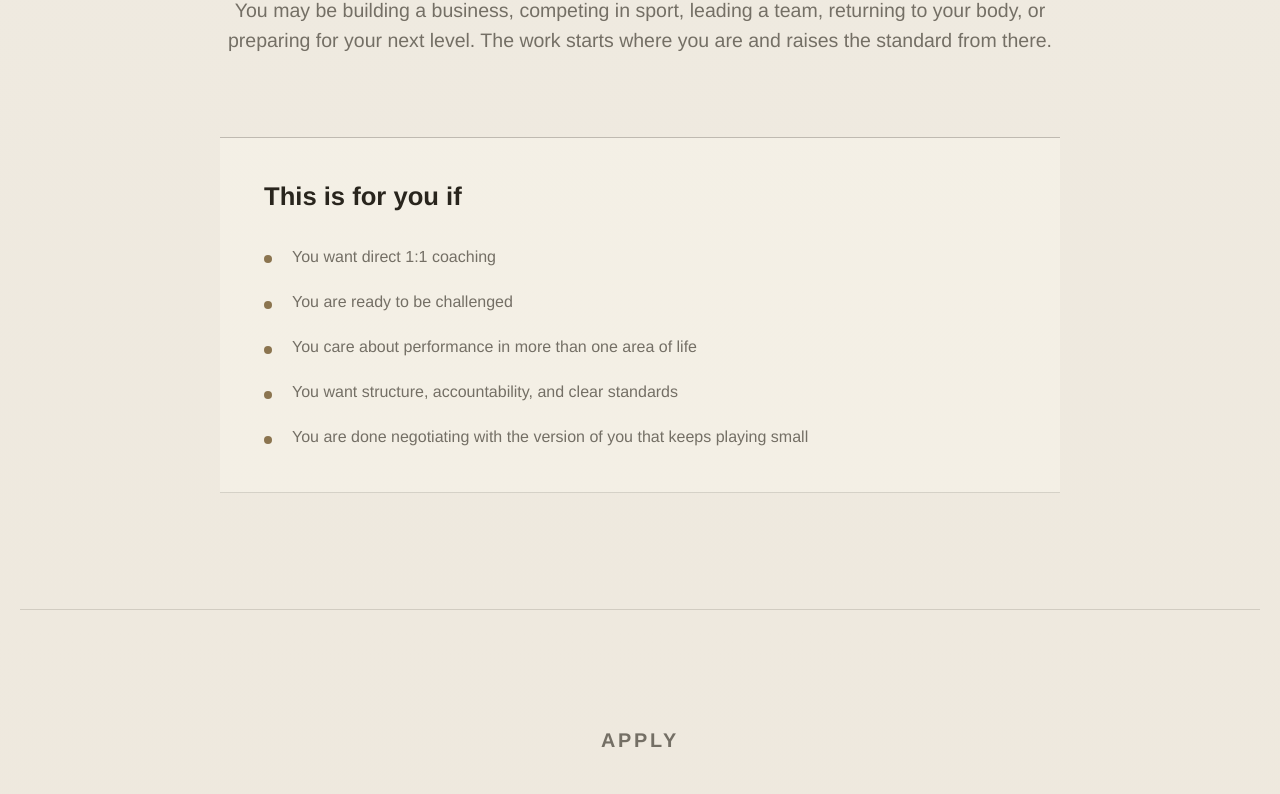
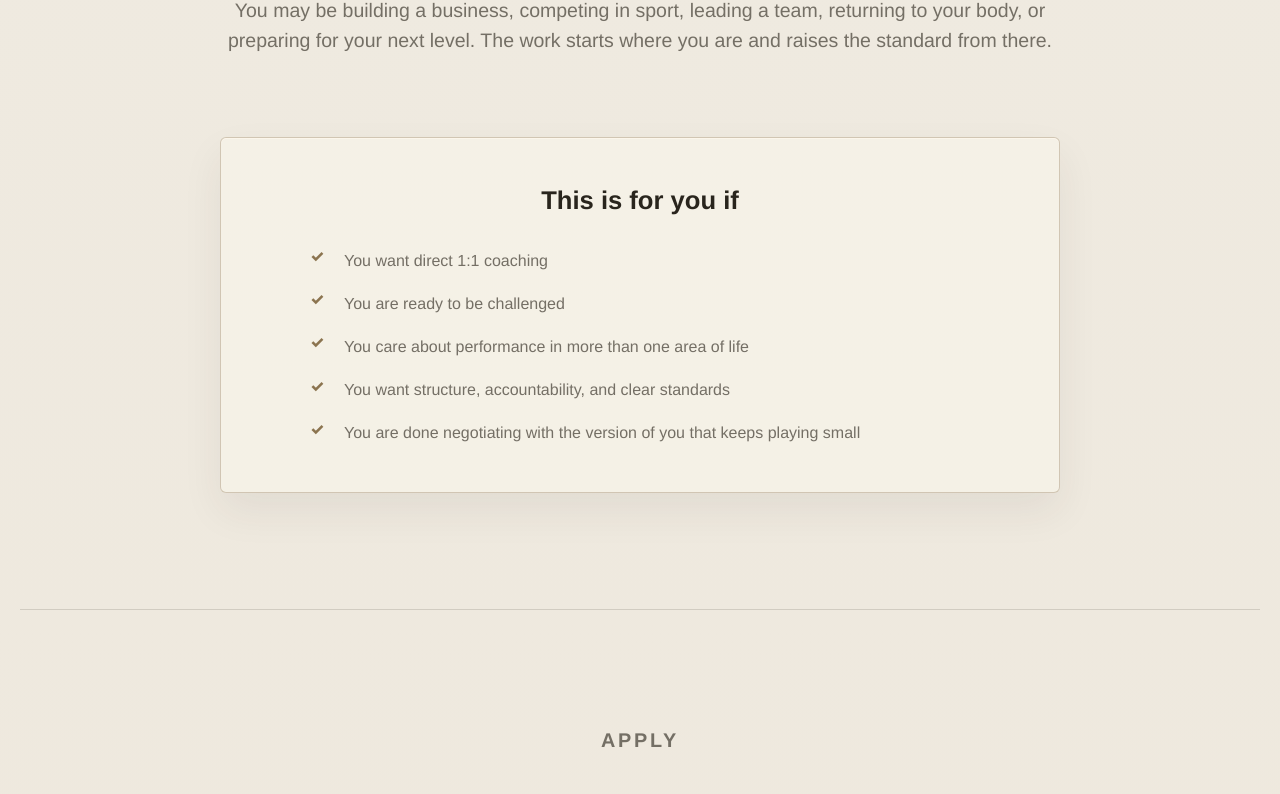
Before and after one commit to TimmyTululu/pernille-performance, a React (Vite) app: page / in a window 1280 px wide. Shown: the part 3393-4187 px from the top of the page. Built offline with nearby package versions, Linux system fonts and the light colour scheme.

Commit message:
Polish for you section

```diff
--- a/src/main.tsx
+++ b/src/main.tsx
@@ -315,7 +315,7 @@ function App() {
           data-reveal
         >
           <div className="section-heading">
-            <p className="section-kicker">Who It&apos;s For</p>
+            <p className="section-kicker">For You</p>
             <h2 id="who-title">For women who are already in motion</h2>
             <p>
               This is for athletes, founders, leaders, creatives, and
@@ -356,7 +356,7 @@ function App() {
         <nav aria-label="Footer navigation">
           <a href="#method">Method</a>
           <a href="#testimonials">Testimonials</a>
-          <a href="#who">Who It&apos;s For</a>
+          <a href="#who">For You</a>
           <a href="#apply">Apply</a>
         </nav>
         <p>© 2026 Pernille Performance. All rights reserved.</p>
--- a/src/styles.css
+++ b/src/styles.css
@@ -781,23 +781,31 @@ h2 {
 
 .fit-panel {
   width: min(100%, 840px);
-  padding: clamp(28px, 4vw, 44px);
-  border-top: 1px solid var(--line-strong);
-  border-bottom: 1px solid var(--line);
-  background: rgba(251, 247, 239, 0.42);
+  padding: clamp(30px, 4vw, 48px);
+  border: 1px solid rgba(139, 116, 79, 0.34);
+  border-radius: 6px;
+  background: rgba(248, 244, 234, 0.66);
+  box-shadow:
+    0 18px 42px rgba(54, 48, 39, 0.07),
+    0 1px 0 rgba(255, 249, 238, 0.72) inset;
+}
+
+.fit-panel span {
+  text-align: center;
 }
 
 .fit-panel ul {
   display: grid;
-  gap: 22px;
-  margin: 34px 0 0;
+  gap: 20px;
+  width: min(100%, 660px);
+  margin: 34px auto 0;
   padding: 0;
   list-style: none;
 }
 
 .fit-panel li {
   position: relative;
-  padding-left: 28px;
+  padding-left: 34px;
   color: var(--muted);
   font-size: 1rem;
   line-height: 1.45;
@@ -805,13 +813,13 @@ h2 {
 
 .fit-panel li::before {
   position: absolute;
-  top: 0.68em;
+  top: 0.03em;
   left: 0;
-  width: 8px;
-  height: 8px;
-  border-radius: 999px;
-  background: var(--accent);
-  content: "";
+  color: var(--accent);
+  font-size: 1rem;
+  font-weight: 760;
+  line-height: 1;
+  content: "✓";
 }
 
 .apply {
@@ -1191,8 +1199,7 @@ h2 {
   }
 
   .fit-panel {
-    padding-right: 0;
-    padding-left: 0;
+    padding: 28px 22px;
   }
 }
 
```
